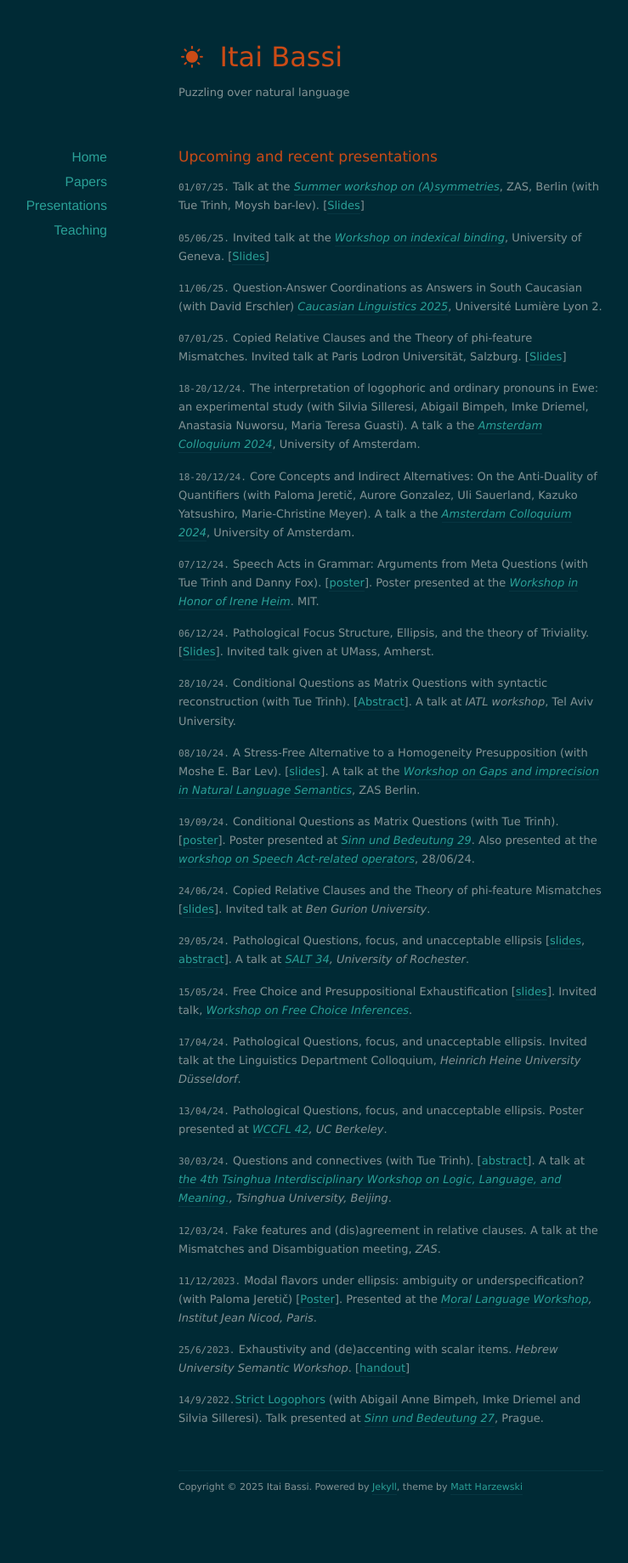
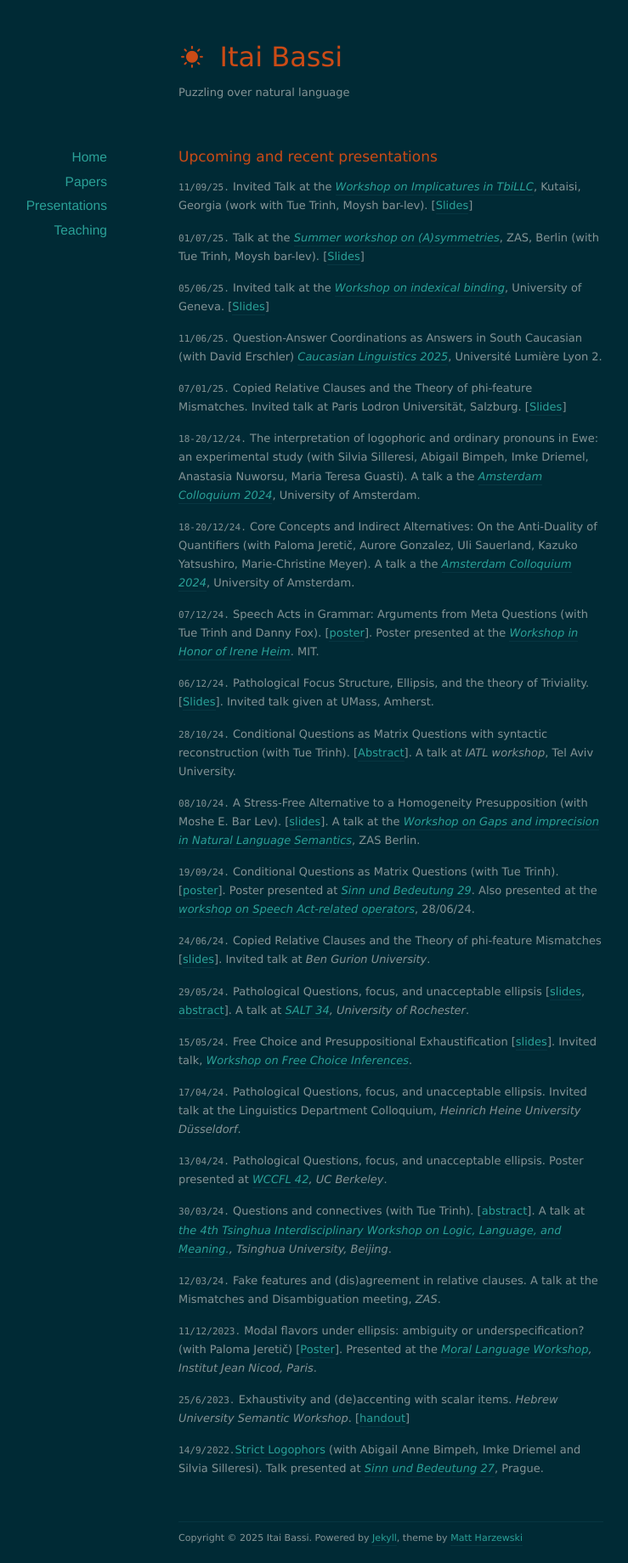
Before and after one commit to itaibassi/itaibassi.github.io, a Jekyll site: the page built from presentations/index.markdown, in a window 1280 px wide. Shown: the whole page at 85% size, without its empty margins (180-919 px from the left). Built offline with Jekyll 4.4.1, drawn with Linux system fonts in a browser that asks for light colours; nearby versions of some CDN libraries; before the commit the page ends 1780 px from its top, so only the background shows below that.

Commit message:
Update index.markdown

```diff
--- a/presentations/index.markdown
+++ b/presentations/index.markdown
@@ -8,6 +8,11 @@ title: Recent Presentations
 
 
 # Upcoming and recent presentations
+
+`11/09/25.`  Invited Talk at the [*Workshop on Implicatures in TbiLLC*](https://www.leibniz-zas.de/en/about-us/events/details/events/summer-workshop-on-asymmetries), Kutaisi, Georgia  (work with Tue Trinh, Moysh bar-lev).
+[[Slides](https://www.dropbox.com/scl/fi/b7j4dzgv2x0q4eeqanyqd/TbiLLC_implicatures_slides.pdf?rlkey=a2ydudjh396y01ww4hehg34co&dl=0)]
+
+
 
 `01/07/25.`  Talk at the [*Summer workshop on (A)symmetries*](https://www.leibniz-zas.de/en/about-us/events/details/events/summer-workshop-on-asymmetries), ZAS, Berlin  (with Tue Trinh, Moysh bar-lev).
 [[Slides](https://www.dropbox.com/scl/fi/jbjr679l6j8io2j22sw2h/ZAS-asymmetries-workshop_slides.pdf?rlkey=oq0uzlflr49y7fv8cube47q5k&e=1&dl=0)]
```
